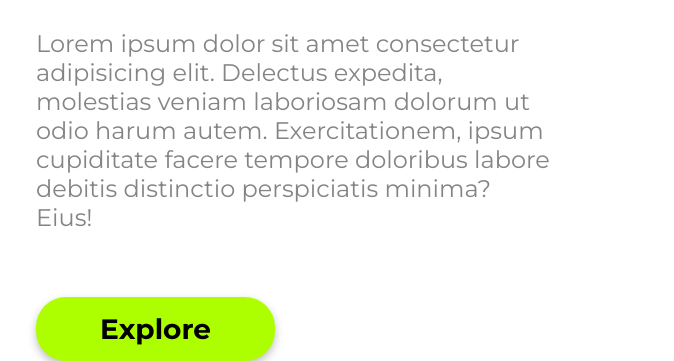
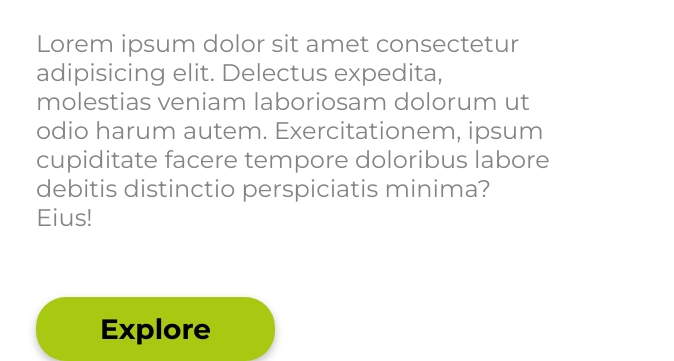
Before and after one commit to matheusd70/primeiro-projeto-we-care, a plain HTML site: page index.html in a window 1280 px wide. Shown: the part 929-1290 px from the top of the page, without its empty margins (50-724 px from the left). Drawn offline with Linux system fonts and the light colour scheme.

Commit message:
Mudança na cor do botão do main

```diff
--- a/styles.css
+++ b/styles.css
@@ -70,7 +70,7 @@ p {
 }
 
 .button-main {
-    background: #ADFF00;
+    background: #a8c912;
     border-radius: 30px;
     width: 239px;
     height: 64px;
```
